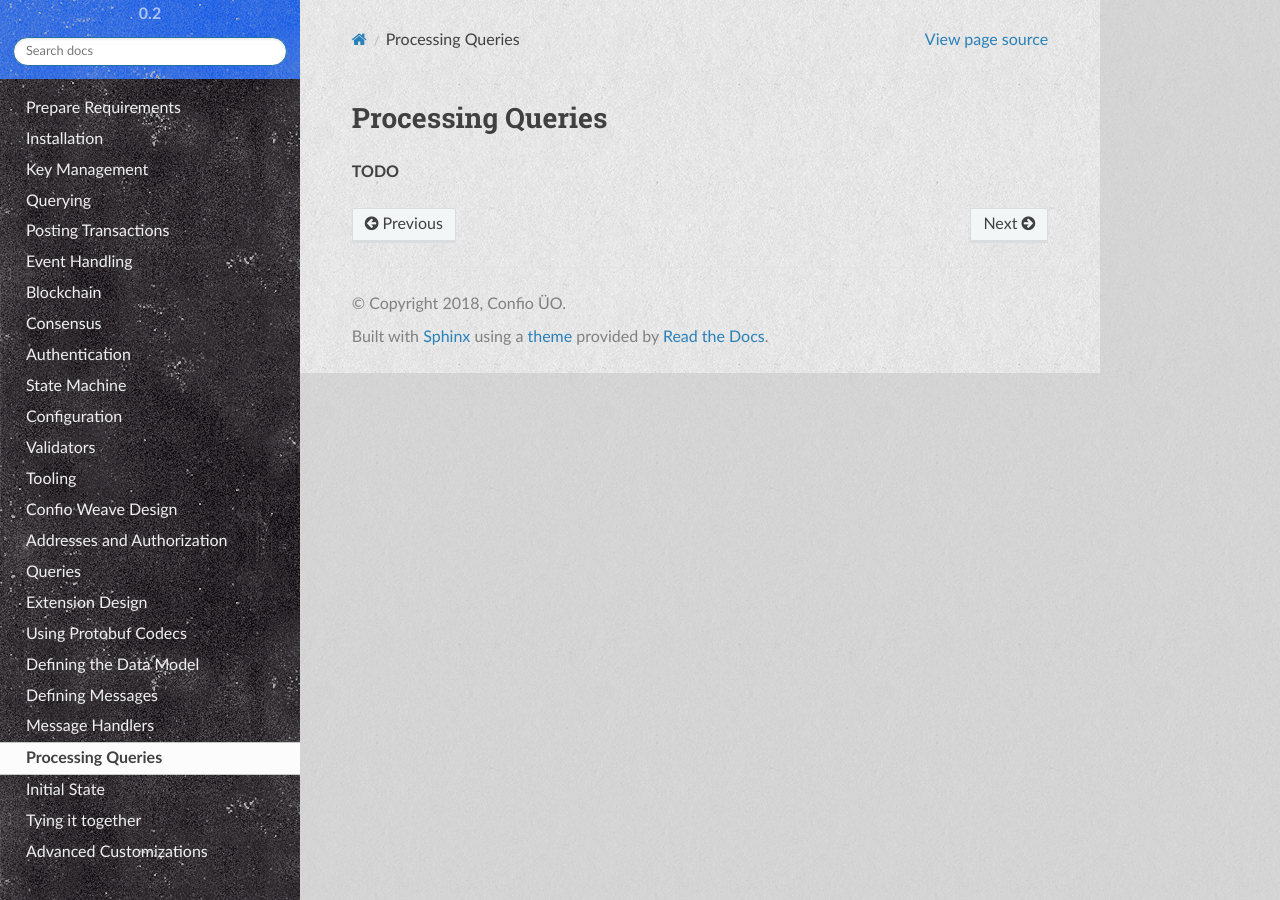
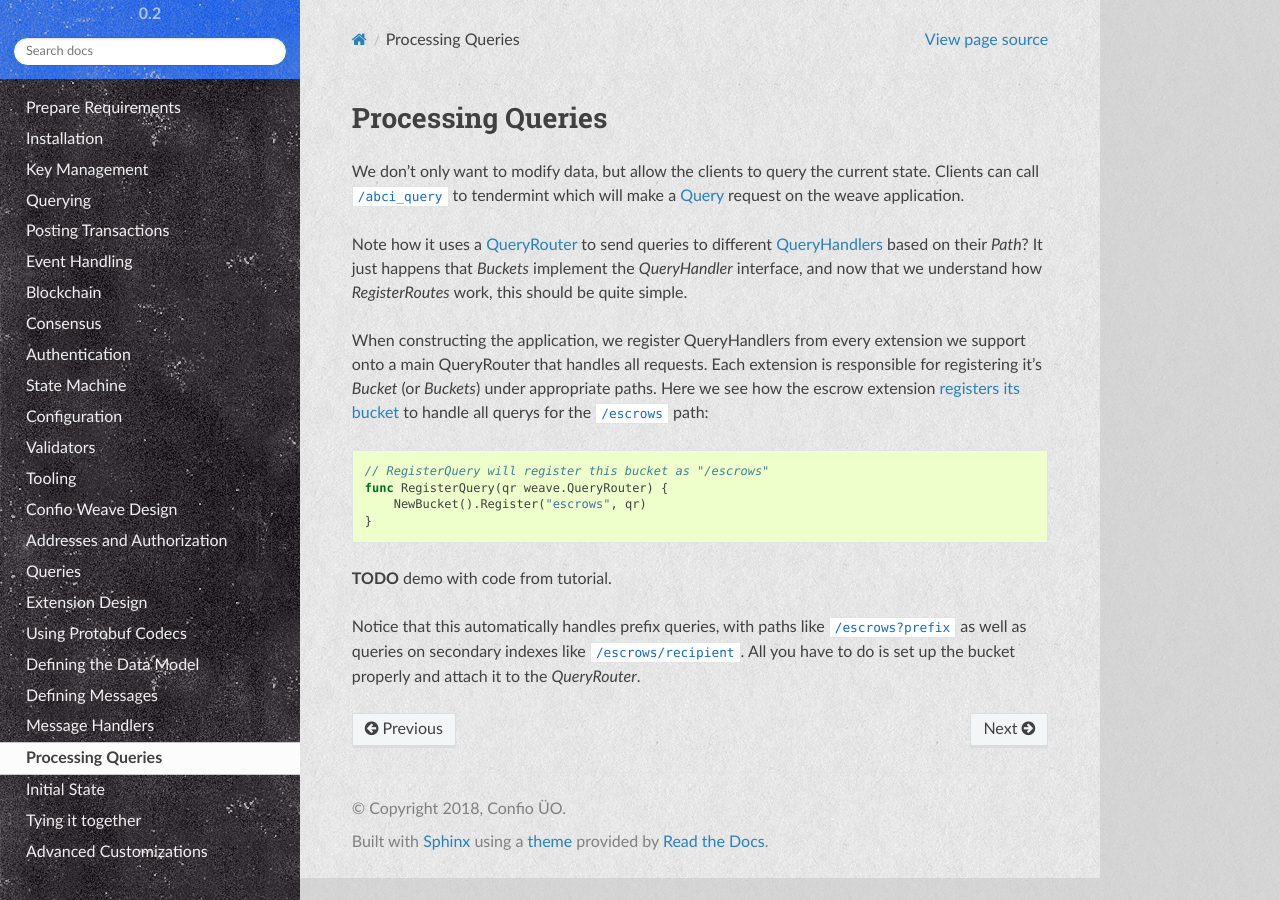
Before and after one commit to iov-one/weave, a Sphinx documentation site: the page built from docs/tutorial/queries.rst, in a window 1280 px wide. Built offline with Sphinx 7.4.7 and the Read the Docs theme 2.0.0, drawn with Linux system fonts in a browser that asks for light colours; formulas are drawn with MathJax 3.

Commit message:
Explain how to register QueryHandlers

```diff
--- a/docs/tutorial/messages.rst
+++ b/docs/tutorial/messages.rst
@@ -85,7 +85,7 @@ based on the type:
 
 .. literalinclude:: ../../examples/tutorial/x/blog/msgs.go
     :language: go
-    :lines: 9-10,25,32-38
+    :lines: 9-10,25-26,32-38
 
 Validation
 ----------
@@ -106,4 +106,4 @@ of acceptable values as it is runtime security.
 
 .. literalinclude:: ../../examples/tutorial/x/blog/msgs.go
     :language: go
-    :lines: 27-30,40-61
+    :lines: 27-31,40-61
--- a/docs/tutorial/queries.rst
+++ b/docs/tutorial/queries.rst
@@ -2,4 +2,39 @@
 Processing Queries
 ------------------
 
-**TODO**
+We don't only want to modify data, but allow the clients
+to query the current state. Clients can call ``/abci_query``
+to tendermint which will make a
+`Query <https://github.com/confio/weave/blob/master/app/store.go#L192-L263>`_
+request on the weave application.
+
+Note how it uses a
+`QueryRouter <https://godoc.org/github.com/confio/weave#QueryRouter>`_
+to send queries to different
+`QueryHandlers <https://godoc.org/github.com/confio/weave#QueryHandler>`_
+based on their *Path*? It just happens that *Buckets* implement
+the *QueryHandler* interface, and now that we understand how
+*RegisterRoutes* work, this should be quite simple.
+
+When constructing the application, we register QueryHandlers from
+every extension we support onto a main QueryRouter that handles
+all requests. Each extension is responsible for registering it's
+*Bucket* (or *Buckets*) under appropriate paths. Here we see how
+the escrow extension
+`registers its bucket <https://github.com/iov-one/bcp-demo/blob/master/x/escrow/handler.go#L31-L35>`_
+to handle all querys for the ``/escrows`` path:
+
+.. code:: go
+
+    // RegisterQuery will register this bucket as "/escrows"
+    func RegisterQuery(qr weave.QueryRouter) {
+        NewBucket().Register("escrows", qr)
+    }
+
+**TODO** demo with code from tutorial.
+
+Notice that this automatically handles prefix queries,
+with paths like ``/escrows?prefix`` as well as queries
+on secondary indexes like ``/escrows/recipient``. All
+you have to do is set up the bucket properly and attach it
+to the *QueryRouter*.
```
